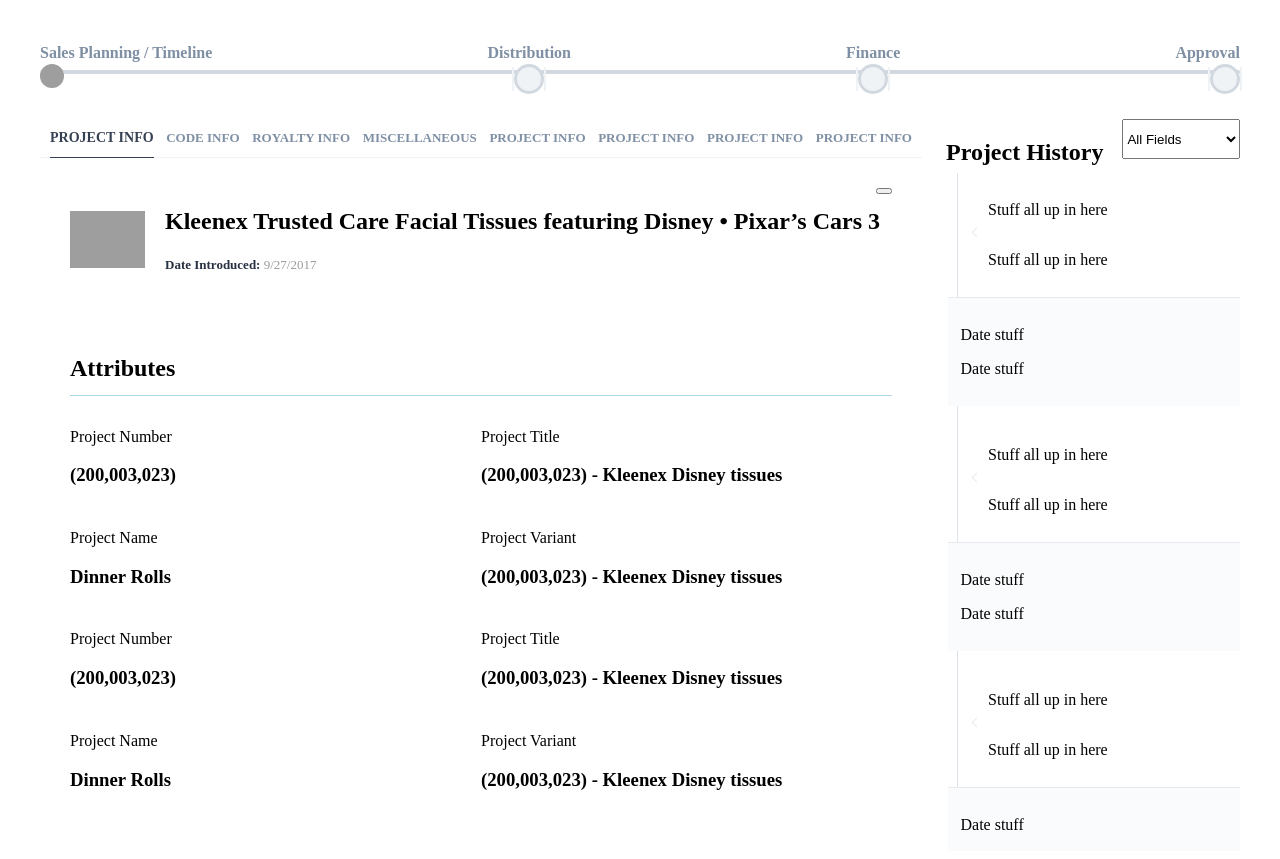
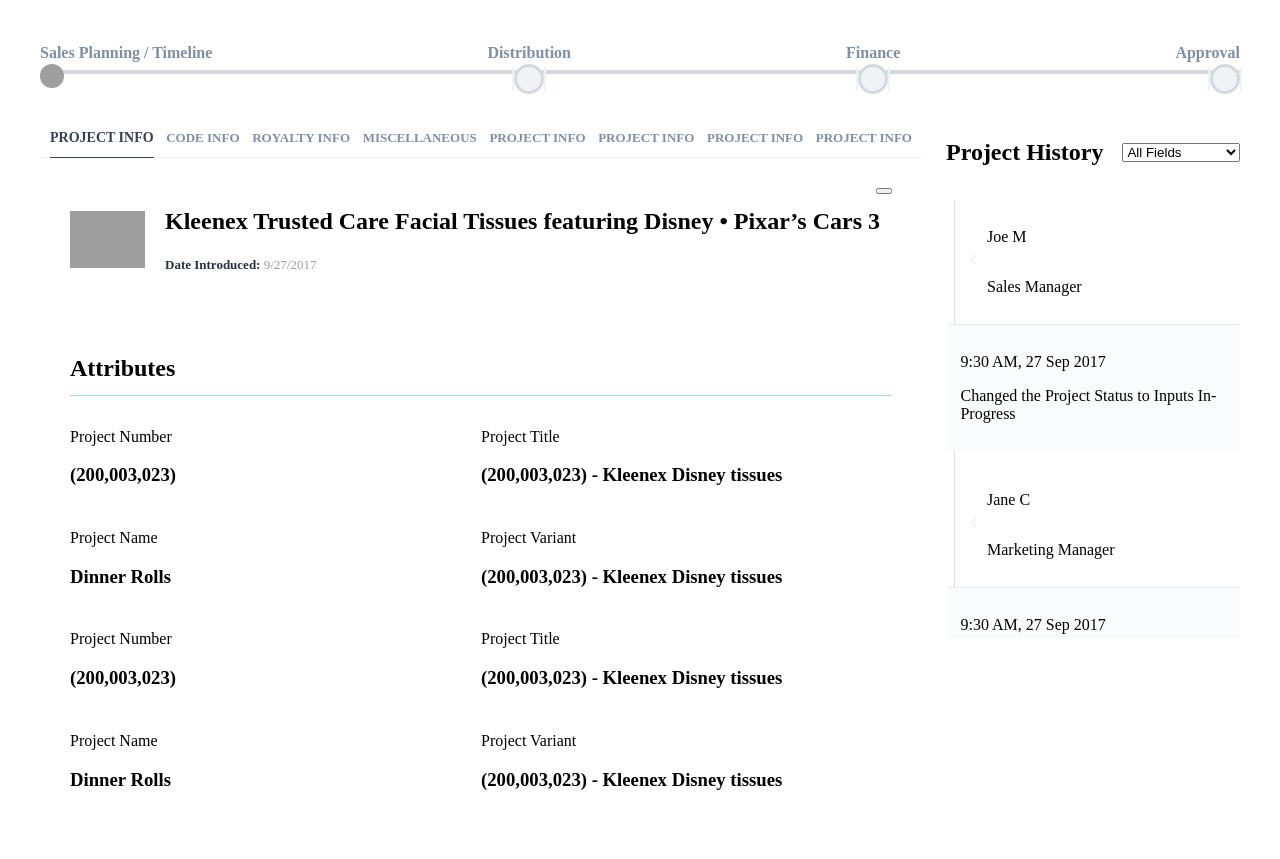
Before and after one commit to neosavvyinc/laserfocus, a Next.js app: page /components/KCDetail in a window 1280 px wide. After the commit the page ends 821 px from the top, so only its background shows below. Built offline with nearby package versions, Linux system fonts and the light colour scheme; grey boxes are pictures that could not be loaded.

Commit message:
Style project history content (#41)
* Array of project history details

* Array of project history details

```diff
--- a/src/pages/components/BoardColumn.js
+++ b/src/pages/components/BoardColumn.js
@@ -102,7 +102,6 @@
                             position: absolute;
                             top: 0;
                             left: 0;
-                            //height: 100%;
                             width: 100%;
                             margin: 81px 0 0 0;
                             text-align: center;
--- a/src/pages/components/KCDetail.js
+++ b/src/pages/components/KCDetail.js
@@ -1,8 +1,42 @@
+import React, {Component} from 'react';
 import KCTimeline from './KCTimeline';
 import Button from './Button';
 import SkuInfo from './SkuInfo';
+import _ from 'lodash';
 
-export default () => (
+export default class KCDetail extends Component {
+
+    render() {
+
+        let items = [
+            {
+                name: 'Joe M',
+                title: 'Sales Manager',
+                statusDate: '9:30 AM,  27 Sep 2017',
+                status: 'Changed the Project Status to Inputs In-Progress'
+            },
+            {
+                name: 'Jane C',
+                title: 'Marketing Manager',
+                statusDate: '9:30 AM,  27 Sep 2017',
+                status: 'Changed Sales Org to Both'
+            },
+            {
+                name: 'Kurt S',
+                title: 'Sales Supervisor',
+                statusDate: '9:30 AM,  27 Sep 2017',
+                status: 'Changed Customer to to National'
+            },
+            {
+                name: 'Joe M',
+                title: 'Sales Manager',
+                statusDate: '9:30 AM,  27 Sep 2017',
+                status: 'Changed the Project Status to Inputs In-Progress'
+            }
+        ];
+
+        return (
+
             <div className="detail-view">
 
                 <KCTimeline/>
@@ -90,11 +124,15 @@
                         <div className="history-container">
                             <div className="line"></div>
                             <div className="sku-info-container">
-                        <SkuInfo/>
-                        <SkuInfo/>
-                        <SkuInfo/>
-                        <SkuInfo/>
-                        <SkuInfo/>
+                                {
+                                    _.map(items, (item, idx) => {
+                                        return <SkuInfo
+                                            key={idx}
+                                            item={item}
+                                        />
+
+                                    })
+                                }
                             </div>
                         </div>
                     </aside>
@@ -116,6 +154,7 @@
                         display: flex;
                         flex-direction: row;
                         flex-wrap: nowrap;
+                        height: calc(100vh - 280px);
                     }
 
                     .project-history {
@@ -125,10 +164,11 @@
                     }
 
                     .project-history .header {
-                height: 40px;
+                        height: auto;
                         margin-bottom: 14px;
                         display: flex;
                         flex-direction: row;
+                        align-items: center;
                         justify-content: flex-start;
                     }
 
@@ -148,7 +188,7 @@
 
                     .project-history .history-container .line {
                         width: 43px;
-                margin: 0 0 0 11px;
+                        margin: 0 0 0 8px;
                         height: 100%;
                         border-left: 1px solid #dfe3e9;
                         position: absolute;
@@ -285,3 +325,5 @@
                 `}</style>
             </div>
             )
+    }
+}
--- a/src/pages/components/SkuInfo.js
+++ b/src/pages/components/SkuInfo.js
@@ -1,5 +1,12 @@
+import React, {Component} from 'react';
 
-export default () => (
+export default class SkuInfo extends Component {
+
+    render() {
+
+        const {item} = this.props;
+
+        return (
 
             <div className="sku-info">
                 <div className="top">
@@ -8,14 +15,14 @@
                     </div>
                     <div className="panel main">
                         <div className="nub"></div>
-                <p className="text-emphasis">Stuff all up in here</p>
-                <p className="text-14 text-emphasis text-light">Stuff all up in here</p>
+                        <p className="text-emphasis">{item.name}</p>
+                        <p className="text-14 text-emphasis text-light">{item.title}</p>
                     </div>
                 </div>
 
                 <div className="panel sub">
-            <p className="text-light text-med">Date stuff</p>
-            <p className="text-15">Date stuff</p>
+                    <p className="text-light text-med">{item.statusDate}</p>
+                    <p className="text-15">{item.status}</p>
                 </div>
 
                 <style jsx>{`
@@ -42,11 +49,10 @@
                                 -ms-flex-align: center;
                                 align-items: center;
                                 width: 100%;
-                    margin-left: 7px;
                             }
                                 .sku-info .top .indicator {
-                        width: 20px;
-                        height: 20px;
+                                    width: 18px;
+                                    height: 18px;
                                 }
                                     .sku-info .top .indicator .status-icon {
                                         height: 100%;
@@ -61,7 +67,7 @@
                                     min-height: 0;
                                     flex-grow: 1;
                                     padding: 12px;
-                        margin-left: 10px;
+                                    margin-left: 11px;
                                     border-bottom: none;
                                     border-bottom-right-radius: 0;
                                     border-bottom-left-radius: 0;
@@ -97,3 +103,5 @@
                         `}</style>
             </div>
         )
+    }
+}
--- a/src/pages/components/meta.js
+++ b/src/pages/components/meta.js
@@ -126,6 +126,7 @@
                     border-radius: 3px;
                     background-color: white;
                     font-size: 16px;
+                    height: 36px;
                 }
 
                 .text-emphasis {
@@ -278,7 +279,7 @@
                 }
 
                 .status-icon {
-                    background: url(/static/svg/ic-progress-point-active.svg) 0 0 no-repeat;
+                    background: url(/static/svg/ic-time-point.svg) 0 0 no-repeat;
                     display: inline-block;
                     height: 10px;
                     width: 10px;
@@ -318,7 +319,6 @@
                 .mainContainer {
                     max-width: 1440px;
                     min-height: 100vh;
-                    //overflow: auto;
                 }
 
 
```
Also changed, not shown: src/static/svg/ic-time-point.svg (added). Lines whose indentation alone changed are shown as unchanged.
